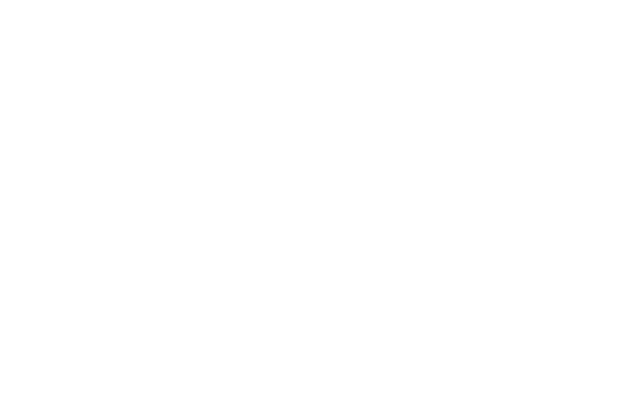
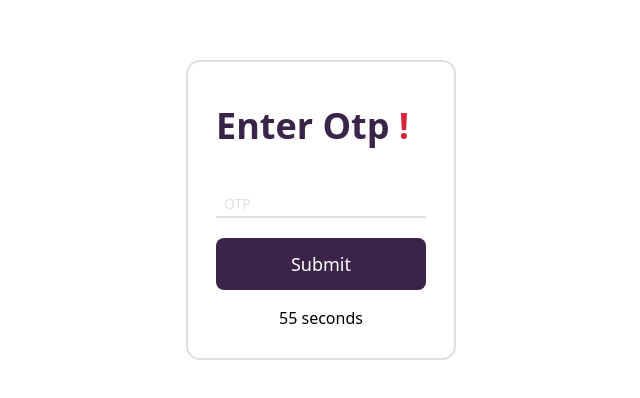
Before and after one commit to najwakv/login-signup-typescript, a React (Vite) app in the folder client/: page /otp in a window 1280 px wide. Before the commit this address had no page. Shown: the part 190-588 px from the top of the page, without its empty margins (319-959 px from the left). Built offline with nearby package versions, Linux system fonts and the light colour scheme.

Commit message:
Created  a OTP page using reusable compoenets.

```diff
--- a/client/src/App.tsx
+++ b/client/src/App.tsx
@@ -1,6 +1,7 @@
 import { BrowserRouter,Routes, Route } from "react-router-dom"
 import Register from "./pages/Register";
 import Login from "./pages/Login";
+import Otp from "./pages/Otp";
 
 const App: React.FC = () => {
   return (
@@ -8,6 +9,7 @@
     <Routes>
       <Route path='/register' element={<Register/>}/>
       <Route path='/login' element={<Login/>}/>
+      <Route path="/otp" element={<Otp/>}></Route>
     </Routes>
     </BrowserRouter>
 
--- /dev/null
+++ b/client/src/pages/Otp.tsx
@@ -0,0 +1,65 @@
+import React, { useEffect, useState } from "react";
+import Heading from "../components/Heading";
+import InputField from "../components/InputField";
+import AuthButton from "../components/AuthButton";
+
+const Otp: React.FC = () => {
+  const [timer, setTimer] = useState(60);
+  const [isResending, setIsResending] = useState(false);
+
+  // Function to handle OTP input change
+  const handleOTPChange = (event: React.ChangeEvent<HTMLInputElement>) => {
+    setOTP(event.target.value);
+  };
+
+  // Function to handle OTP submission
+  const handleSubmitOTP = () => {
+
+  };
+
+  // Function to handle OTP resend
+  const handleResendOTP = () => {
+    // Resend OTP logic here
+    setIsResending(true);
+    // Start timer for OTP expiry
+    setTimeout(() => {
+      setIsResending(false);
+      setTimer(60);
+    }, 60000);
+  };
+
+  // Countdown timer for OTP expiry
+  useEffect(() => {
+    const interval = setInterval(() => {
+      setTimer((prevTimer) => (prevTimer > 0 ? prevTimer - 1 : 0));
+    }, 1000);
+    return () => clearInterval(interval);
+  }, []);
+
+  return (
+    <section className="w-screen h-screen flex justify-center items-center">
+      <div className="w-auto h-auto bg-white rounded-xl ring-2 ring-gray">
+        {/* Form */}
+        <form className="px-7 py-7 monitor:px-14 monitor:py-8 space-y-3 desktop:space-y-4 monitor:space-y-6">
+          <div className="flex justify-between items-center py-4">
+            <Heading title="Enter Otp" />
+          </div>
+          <InputField id="otp" name="otp" placeholder="OTP" type="number" />
+          <AuthButton to="/" label="Submit" />
+          {timer > 0 ? (
+            <p className="text-center">{timer} seconds</p>
+          ) : (
+            <p className="text-center">
+              OTP expired.{" "}
+              <button onClick={handleResendOTP} disabled={isResending}>
+                Resend OTP
+              </button>
+            </p>
+          )}
+        </form>
+      </div>
+    </section>
+  );
+};
+
+export default Otp;
```
